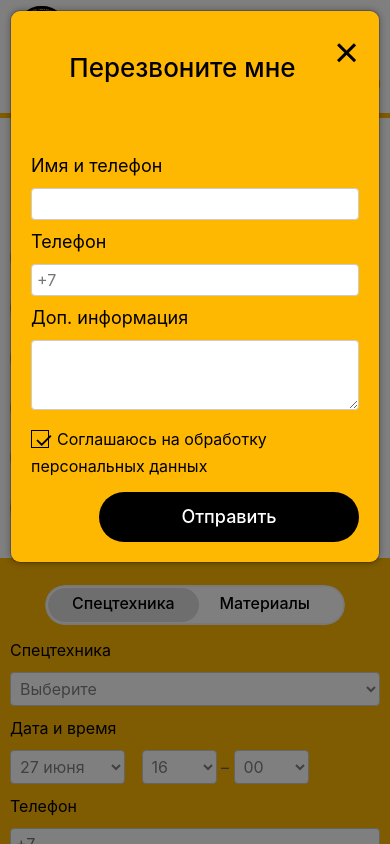
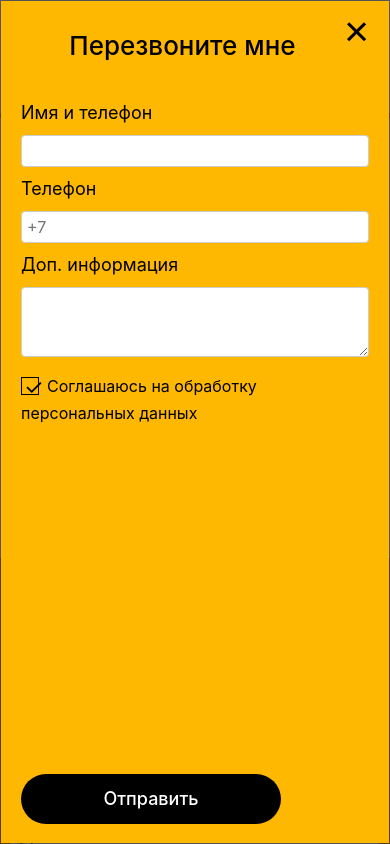
Before and after one commit to stepin-s/special_tech, a plain HTML site: page index.html in a window 390 px wide. Both pictures are taken after a click on the button "Перезвоните мне". Shown: the top 844 px of the page. Drawn offline with Linux system fonts and the light colour scheme.

Commit message:
last changes

```diff
--- a/css/modal.css
+++ b/css/modal.css
@@ -31,6 +31,11 @@
       margin: 50px auto;
     }
   }
+  @media(max-width:767px){.modal__content{
+    height: 100%;
+    margin: 0;
+    border-radius: unset;
+  }}
 
   .modal__show .modal__backdrop,
   .modal__show .modal__content {
@@ -61,7 +66,7 @@
     font-family: sans-serif;
     font-size: 43px;
     font-weight: 300;
-    line-height: 1;
+    line-height: 0;
     color: #000;
     padding-bottom: 30px;
     /* text-shadow: 0 1px 0 #fff; */
@@ -86,7 +91,7 @@
 
   .modal__body {
     position: relative;
-    padding: 20px;
+    padding: 0px 20px 20px 20px;
     overflow: auto;
   }
   .modal__body label{
@@ -107,6 +112,12 @@
     width: 260px;
     height: 50px;
   }
+  @media(max-width:767px){.modal__body .order__submit{
+    position: fixed;
+    max-width: 280px;
+    bottom: 20px;
+  }}
+
   .modal__footer {
     display: flex;
     align-items: center;
--- a/css/style.css
+++ b/css/style.css
@@ -357,7 +357,7 @@ main h1{
   }
   @media(max-width:767px){.track span{
     font-size: 16px;
-    line-height: 37px;
+    line-height: 40px;
   }}
   .track .left{
     left: 40px;
@@ -544,7 +544,9 @@ main h1{
   @media(max-width:767px){.row__submit{
     width: 100%;
   }}
-
+  @media(min-width: 767px){.row__submit{
+    margin-top: 10px;
+  }}
   @media(min-width: 768px){.row{
     margin-bottom: 5px;
   }}
```
